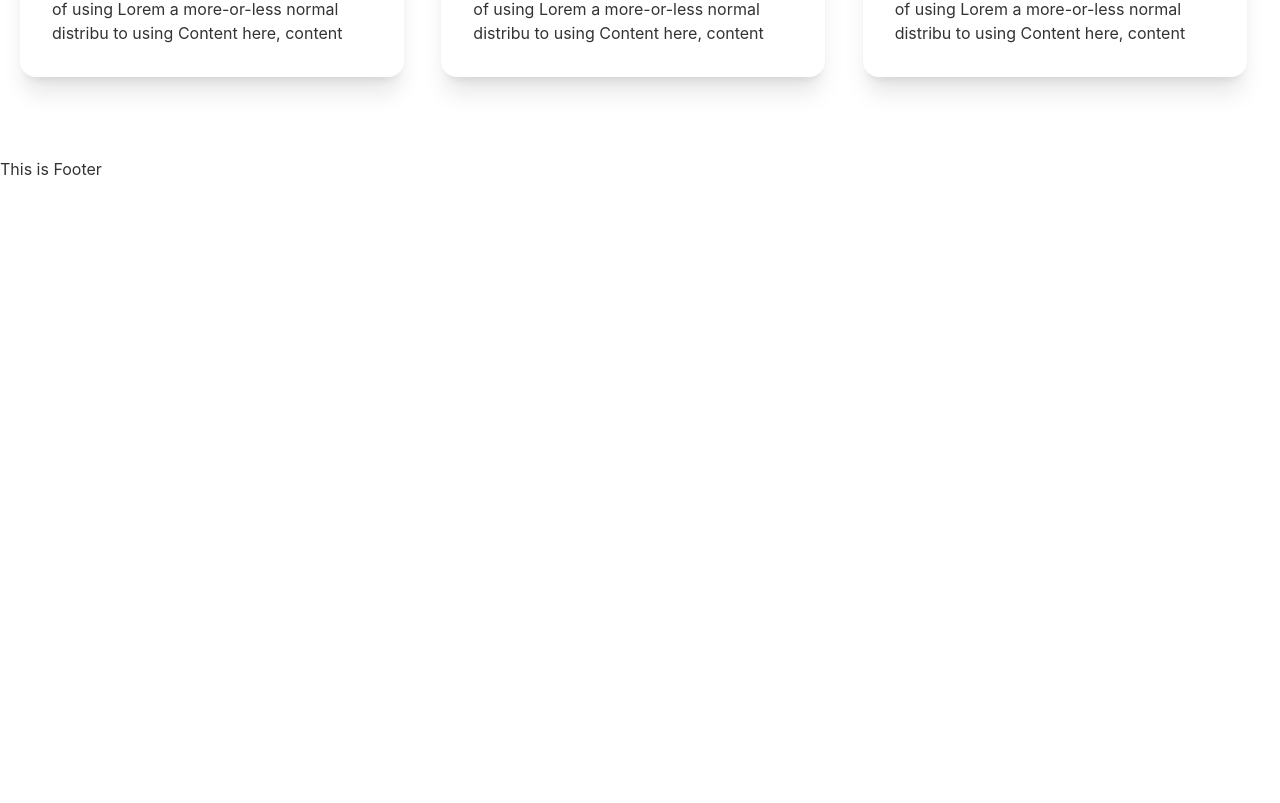
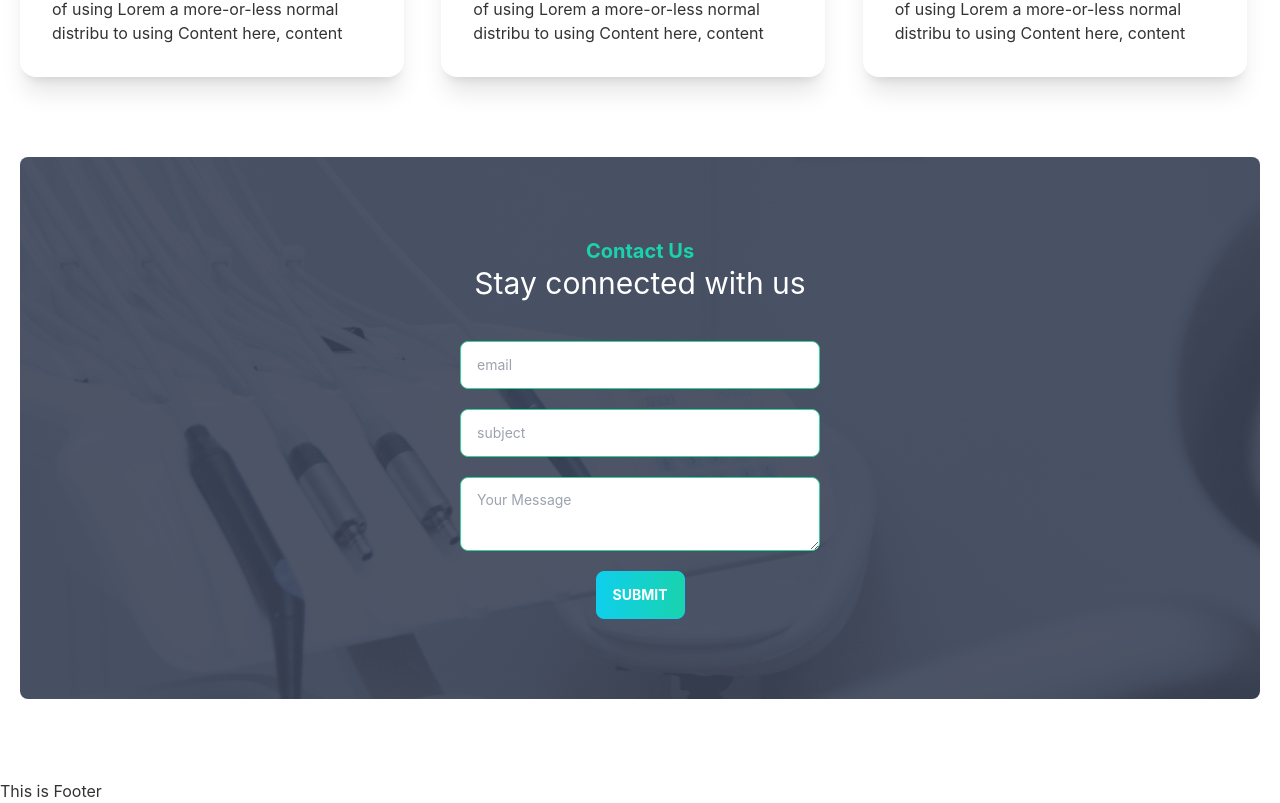
Before and after one commit to hbkabir004/Doctors-Portal-Client-Side, a React (Create React App) app: page / in a window 1280 px wide. Shown: the part 2745-3548 px from the top of the page. Before the commit the page ends 2926 px from the top, so only its background shows below. Built offline with nearby package versions, Linux system fonts and the light colour scheme.

Commit message:
Contact Us added

```diff
--- /dev/null
+++ b/src/components/Pages/Home/ContactUs.jsx
@@ -0,0 +1,32 @@
+import React from 'react';
+import appointment from '../../../assets/images/appointment.png';
+import PrimaryButton from '../../PrimaryButton';
+
+const ContactUs = () => {
+    return (
+        <section className='my-20 p-20 rounded-lg' style={{ backgroundImage: `url(${appointment})` }}>
+            <div className='text-center'>
+                <h1 className='text-xl text-secondary font-bold'>Contact Us</h1>
+                <h1 className='text-3xl text-white'>Stay connected with us</h1>
+            </div>
+            <div className='w-2/6 mx-auto mt-10'>
+                <div className="form-control my-5">
+                    <input type="text" placeholder="email" className="textarea textarea-success" />
+                </div>
+                <div className="form-control my-5">
+                    <input type="text" placeholder="subject" className="textarea textarea-success" />
+                </div>
+                <div className="form-control my-5">
+                    <textarea type="text" placeholder="Your Message" className="textarea textarea-success" />
+                </div>
+                <div className='text-center'>
+                    <PrimaryButton>Submit</PrimaryButton>
+                </div>
+            </div>
+
+
+        </section>
+    );
+};
+
+export default ContactUs;
--- a/src/components/Pages/Home/Home.jsx
+++ b/src/components/Pages/Home/Home.jsx
@@ -1,5 +1,6 @@
 import React from 'react';
 import Banner from './Banner';
+import ContactUs from './ContactUs';
 import GetAppointment from './GetAppointment';
 import InfoCards from './InfoCards/InfoCards';
 import Services from './Services/Services';
@@ -15,6 +16,7 @@ const Home = () => {
             <Treatment></Treatment>
             <GetAppointment></GetAppointment>
             <Testimonials></Testimonials>
+            <ContactUs></ContactUs>
         </div>
     );
 };
```
